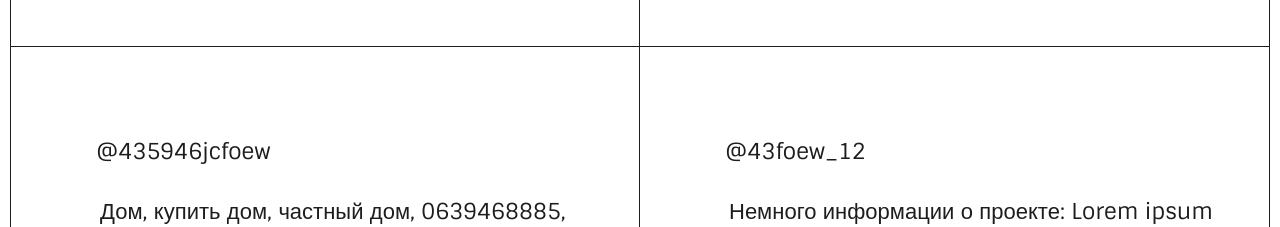
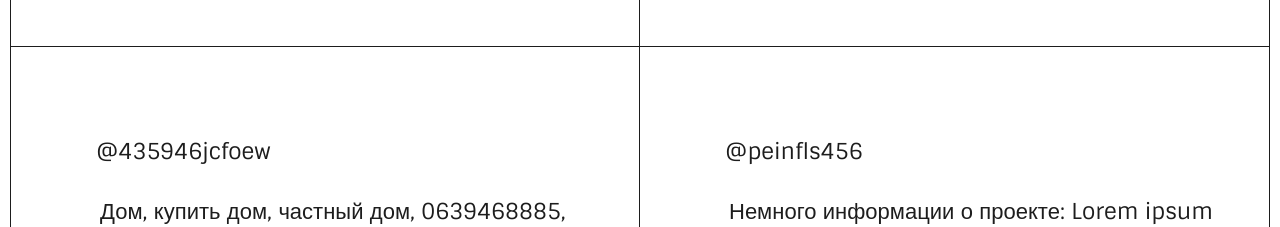
Before and after one commit to sonia13marker/creative.ct, a React (Create React App) app: page /vote in a window 1280 px wide. Shown: the part 1980-2207 px from the top of the page. Built offline with nearby package versions, Linux system fonts and the light colour scheme; no server answers.

Commit message:
изменение передачи данных на стр "голосование"
теперь данные передаются из внешнего массива

```diff
--- a/src/components/AllProjects/AllProjects.jsx
+++ b/src/components/AllProjects/AllProjects.jsx
@@ -1,77 +1,10 @@
-
+import projects from '../../constants/mock2.json';
 import style from './style.module.css';
 import { OneProject } from '../OneProject/OneProject';
 
 
 
 export function AllProjects () {
-
-    let infos = [
-        {
-            "id": "01",
-            "name" : "@prekol_a_ne_name",
-            "description" : "Немного информации о проекте: Lorem ipsum dolor sit amet consectetur, adipisicing elit. Ullam nisi, blanditiis sint corrupti nam aliquam quaerat aliquid magnam dolores eos neque vitae.",
-            "project_link" : "https://cto-to-tipa-ssilki.net"
-        },
-        {
-            "id" : "02",
-            "name" : "@prekoe",
-            "description" : "Немного информации о проекте: Lorem ipsum dolor sit amet consectetur, adipisicing elit. Ullam nisi, blanditiis sint corrupti nam aliquam quaerat aliquid magnam dolores eos neque vitae, aliquid magnam dolores eos neque vitae",
-            "project_link" : "https://cto-to-silki.net"
-        },
-        {
-           "id" : "03",
-            "name" : "@435946jcfoew",
-            "description" : "Дом, купить дом, частный дом, 0639468885, продажа домов, дома в области, недорогие дома, проекты домов, купля дома, дом в районе, купить дом в области, дома без посредников, жилой дом, дом в харькове, строительство домов, купить дом в районе, большой Дом, купить дом, частный дом, 0639468885, продажа домов, дома в облаcnb djjdogjprodgjfop",
-            "project_link" : "https://google.com"
-        },
-        {
-            "id" : "04",
-            "name" : "@43foew_12",
-            "description" : "Немного информации о проекте: Lorem ipsum dolor sit amet consectetur, adipisicing elit. Ullam nisi. Немного информации о проекте: Lorem ipsum dolor sit amet consectetur, adipisicing elit. Ullam nisi, blanditiis sint corrupti nam aliquam quaerat aliquid magnam dolores eos neque vitae, aliquid magnam dolores eos neque vitae",
-            "project_link" : "https://lkigeojfod.net"
-        },
-        {
-            "id" : "05",
-            "name" : "@43foew_12",
-            "description" : "Немного информации о проекте: Lorem ipsum dolor sit amet consectetur, adipisicing elit. Ullam nisi. Немного информации о ",
-            "project_link" : "https://lkigeojfod.net"
-
-        },
-        {
-            "id" : "06",
-            "name" : "@43foew_12",
-            "description" : "Немного информации о проекте: Lorem ipsum dolor sit amet consectetur, adipisicing elit. Ullam nisi. Немного информации о омов, купля дома, дом в районе, купить дом в области, дома без посредников, жилой дом, дом в харькове, строительство домов, купить дом в районе, большой Дом, купить",
-            "project_link" : "https://lkigeodide__835od.net"
-        },
-        {
-            "id" : "07",
-            "name" : "@43foew_12",
-            "description" : "Немного информации о проекте: Lorem ipsum dolor sit amet consectetur, adipisicing elit. Ullam nisi. Немного информации о ",
-            "project_link" : "https://lkigeojfod.net"
-
-        },
-        {
-            "id" : "08",
-            "name" : "@43foew_12",
-            "description" : "Немного информации о проекте: Lorem ipsum dolor sit amet consectetur, adipisicing elit. Ullam nisi. Немного информации о омов, купля дома, дом в районе, купить дом в области, дома без посредников, жилой дом, дом в харькове, строительство домов, купить дом в районе, большой Дом, купить",
-            "project_link" : "https://lkigeodide__835od.net"
-        },
-        {
-            "id" : "09",
-            "name" : "@43foew_12",
-            "description" : "Немного информациdshbgfnhgmhj,jdsvdksnvkdsnvkv  ndksnv fnkajfkcndsk dnwkadk gdygsy ahdhsbdh vkmdsljmvkldnv jsabfjhsи о проекте: Lorem ipsum dolor sit amet consectetur, adipisicing elit. Ullam nisi. Немного информации о ",
-            "project_link" : "https://lkigeojfod.net"
-
-        },
-        {
-            "id" : "10",
-            "name" : "@43fofehgtrhyhew_12",
-            "description" : "Немного инфоdwafew vswfe ewffewg gvrt рмации о проекте: Lorem ipsum dolor sit amet consectetur, adipisicing elit. Ullam nisi. Немного информации о омов, купля дома, дом в районе, купить дом в области, дома без посредников, жилой дом, дом в харькове, строительство домов, купить дом в районе, большой Дом, купить",
-            "project_link" : "https://lkigeodide__835od.net"
-        }
-    ]
-
     return (<div>
 
         <div className={style.container}>
@@ -82,10 +15,10 @@ export function AllProjects () {
             </div>
 
                 <div>
-
-
-
-                    <OneProject infos={infos}/>
+            {
+                Object.values(projects).map((proj, id) =>
+                 <OneProject proj={proj}/>)
+            }
                 </div>
 
         </div>
--- a/src/components/DetailOneProject/DetailOneProject.jsx
+++ b/src/components/DetailOneProject/DetailOneProject.jsx
@@ -4,6 +4,7 @@ import { ProjectVoteButton } from '../ProjectVoteBtn/ProjectVoteBtn';
 import { useState } from 'react';
 
 export function DetailOneProject ({name, description, project_link}) {
+    console.log(name, description, project_link)
     return (<>
     {/*попробовать сделать - если символов больше чем 270, то текст урезать и в конец добавлять "..."*/}
 
--- a/src/components/OneProject/OneProject.jsx
+++ b/src/components/OneProject/OneProject.jsx
@@ -5,7 +5,7 @@ import { useEffect, useState } from 'react';
 import informations from '../../constants/mock.json';
 
 
-export function OneProject ({infos}) {
+export function OneProject ({proj}) {
 
          const [items, setItems] = useState([]);
      const [visible, setVisible] = useState(4);
@@ -19,11 +19,12 @@ export function OneProject ({infos}) {
 const showMoreItems = () => {
     setVisible((prevValue) => prevValue + 4);
 }
+console.log(proj)
     return (<div className={style.wrapper}>
                 <div className={style.grid}>
-                {infos.slice(0, visible).map((info, id) => (
+                {Object.values(proj).slice(0, visible).map((pro, id) => (
                     <section key={id}  className={style.grid__project}>
-                    <DetailOneProject {...info} />
+                    <DetailOneProject {...pro} />
 
                     </section>
                  ))}
--- /dev/null
+++ b/src/constants/mock2.json
@@ -0,0 +1,67 @@
+{
+    "projects" : [
+    {
+        "id": "01",
+        "name" : "@prekol_a_ne_name",
+        "description" : "Немного информации о проекте: Lorem ipsum dolor sit amet consectetur, adipisicing elit. Ullam nisi, blanditiis sint corrupti nam aliquam quaerat aliquid magnam dolores eos neque vitae.",
+        "project_link" : "https://cto-to-tipa-ssilki.net"
+    },
+    {
+        "id" : "02",
+        "name" : "@prekoe",
+        "description" : "Немного информации о проекте: Lorem ipsum dolor sit amet consectetur, adipisicing elit. Ullam nisi, blanditiis sint corrupti nam aliquam quaerat aliquid magnam dolores eos neque vitae, aliquid magnam dolores eos neque vitae",
+        "project_link" : "https://cto-to-silki.net"
+    },
+    {
+       "id" : "03",
+        "name" : "@435946jcfoew",
+        "description" : "Дом, купить дом, частный дом, 0639468885, продажа домов, дома в области, недорогие дома, проекты домов, купля дома, дом в районе, купить дом в области, дома без посредников, жилой дом, дом в харькове, строительство домов, купить дом в районе, большой Дом, купить дом, частный дом, 0639468885, продажа домов, дома в облаcnb djjdogjprodgjfop",
+        "project_link" : "https://google.com"
+    },
+    {
+        "id" : "04",
+        "name" : "@peinfls456",
+        "description" : "Немного информации о проекте: Lorem ipsum dolor sit amet consectetur, adipisicing elit. Ullam nisi. Немного информации о проекте: Lorem ipsum dolor sit amet consectetur, adipisicing elit. Ullam nisi, blanditiis sint corrupti nam aliquam quaerat aliquid magnam dolores eos neque vitae, aliquid magnam dolores eos neque vitae",
+        "project_link" : "https://lkigeojfod.net"
+    },
+    {
+        "id" : "05",
+        "name" : "@43foew_12",
+        "description" : "Немного информации о проекте: Lorem ipsum dolor sit amet consectetur, adipisicing elit. Ullam nisi. Немного информации о ",
+        "project_link" : "https://lkigeojfod.net"
+
+    },
+    {
+        "id" : "06",
+        "name" : "@pgktrgt",
+        "description" : "Немного информации о проекте: Lorem ipsum dolor sit amet consectetur, adipisicing elit. Ullam nisi. Немного информации о омов, купля дома, дом в районе, купить дом в области, дома без посредников, жилой дом, дом в харькове, строительство домов, купить дом в районе, большой Дом, купить",
+        "project_link" : "https://lkigeodide__835od.net"
+    },
+    {
+        "id" : "07",
+        "name" : "@7584dgpg_12",
+        "description" : "Немного информации о проекте: Lorem ipsum dolor sit amet consectetur, adipisicing elit. Ullam nisi. Немного информации о ",
+        "project_link" : "https://lkigeojfod.net"
+
+    },
+    {
+        "id" : "08",
+        "name" : "@43hteh_12",
+        "description" : "Немного информации о проекте: Lorem ipsum dolor sit amet consectetur, adipisicing elit. Ullam nisi. Немного информации о омов, купля дома, дом в районе, купить дом в области, дома без посредников, жилой дом, дом в харькове, строительство домов, купить дом в районе, большой Дом, купить",
+        "project_link" : "https://lkigeodide__835od.net"
+    },
+    {
+        "id" : "09",
+        "name" : "@yukuw_12",
+        "description" : "Немного информациdshbgfnhgmhj,jdsvdksnvkdsnvkv  ndksnv fnkajfkcndsk dnwkadk gdygsy ahdhsbdh vkmdsljmvkldnv jsabfjhsи о проекте: Lorem ipsum dolor sit amet consectetur, adipisicing elit. Ullam nisi. Немного информации о ",
+        "project_link" : "https://lkigeojfod.net"
+
+    },
+    {
+        "id" : "10",
+        "name" : "@ew_12",
+        "description" : "Немного инфоdwafew vswfe ewffewg gvrt рмации о проекте: Lorem ipsum dolor sit amet consectetur, adipisicing elit. Ullam nisi. Немного информации о омов, купля дома, дом в районе, купить дом в области, дома без посредников, жилой дом, дом в харькове, строительство домов, купить дом в районе, большой Дом, купить",
+        "project_link" : "https://lkigeodide__835od.net"
+    }
+]
+}
```
